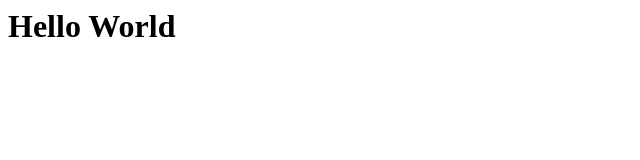
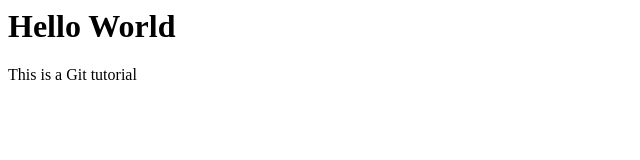
Before and after one commit to gokusora34/Git-Demo-FA2024, a plain HTML site: page index.html in a window 1280 px wide. Shown: the whole page, without its empty margins (0-640 px from the left). Drawn offline with Linux system fonts and the light colour scheme.

Commit message:
Added message to index file

```diff
--- a/index.html
+++ b/index.html
@@ -1 +1,3 @@
 <h1>Hello World</h1>
+
+<p>This is a Git tutorial</p>
```
